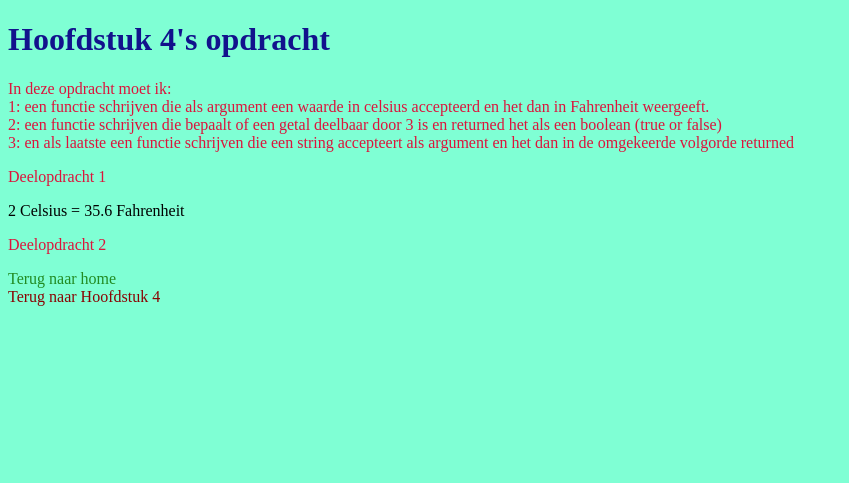
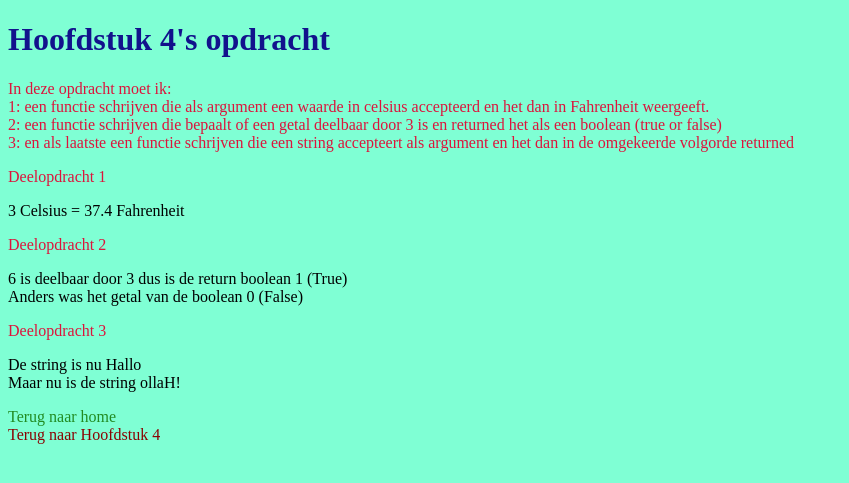
Before and after one commit to ZoruaStar64/PHP, a PHP site: page /PHP/H04/opdrachtH4.php in a window 1280 px wide. Shown: the top 483 px of the page, without its empty margins (0-849 px from the left). Run offline with PHP 8.4, Linux system fonts and the light colour scheme.

Commit message:
H4 klaar

```diff
--- a/PHP/H04/opdrachtH4.php
+++ b/PHP/H04/opdrachtH4.php
@@ -1,5 +1,5 @@
 <!doctype html>
-<html lang="en">
+<html lang="en" xmlns="http://www.w3.org/1999/html">
 <head>
     <link rel="stylesheet" href="../../CSS/styles.css">
     <title>PHP H4</title>
@@ -13,33 +13,52 @@ echo "<p>In deze opdracht moet ik:<br>1: een functie schrijven die als argument
 3: en als laatste een functie schrijven die een string accepteert als argument en het dan in de omgekeerde volgorde returned</p>";
 
 echo "<p>Deelopdracht 1</p>";
-$celsius = 2;
-$fahrenheit = 0;
 
-if ($celsius > 0 || $celsius < 0) {
-echo $celsius . " Celsius = " . (32 + $celsius * 1.8) . " Fahrenheit";
-}
-else {
-    echo $celsius . " Celsius = " . "32 Fahrenheit";
+function celToFah() {
+    $celsius = 3;
+    $fahrenheit = 32 + $celsius * 1.8;
+    if ($celsius > 0 || $celsius < 0) {
+        echo $celsius . " Celsius = " . $fahrenheit . " Fahrenheit";
+    } else {
+        echo $celsius . " Celsius = " . "32 Fahrenheit";
+    }
 }
 
+celToFah();
+
 echo "<p>Deelopdracht 2</p>";
+$hetAntwoord = null;
+$hetGetal = 6;
 
-$hetGetal = 3;
-$hetAntwoord = false;
+function waarOfNietWaar($hetAntwoord, $hetGetal) {
+    if ($hetGetal % 3 == 0) {
+        $hetAntwoord = true;
+        echo $hetGetal . " is deelbaar door 3 dus is de return boolean " . $hetAntwoord . " (True)";
+        echo "<br>" . "Anders was het getal van de boolean 0 (False)";
+        return $hetAntwoord;
+    }
+    else {
+        $hetAntwoord = false;
+        echo $hetGetal . " is niet deelbaar door 3 dus is de return boolean " . $hetAntwoord . " (False)" ;
+        echo "<br>" . "Anders was het getal van de boolean 1 (True)";
+        return $hetAntwoord;
+    }
+}
+waarOfNietWaar($hetAntwoord, $hetGetal);
 
-/*if ($hetGetal % 3 == 0) {
-    return $hetAntwoord = true;
-    echo $hetGetal . " is deelbaar door 3 dus is de return boolean " . $hetAntwoord;
+echo "<p>Deelopdracht 3</p>";
+
+$deString = "Hallo";
+echo "De string is nu " . $deString . "<br>";
+function ReversalStringundos($deString) {
+    return strrev($deString);
 }
-else {
-    return $hetAntwoord = false;
-    echo $hetGetal . " is niet deelbaar door 3 dus is de return boolean " . $hetAntwoord;
-}*/
+    echo "Maar nu is de string " . ReversalStringundos($deString) . "!";
 
 
 echo "<p><a class='home' href='../../index.php'>Terug naar home</a><br><a href='../../PHP/H04/h04.php'>Terug naar Hoofdstuk 4</a></p>";
 
 ?>
+
 </body>
 </html>
```
